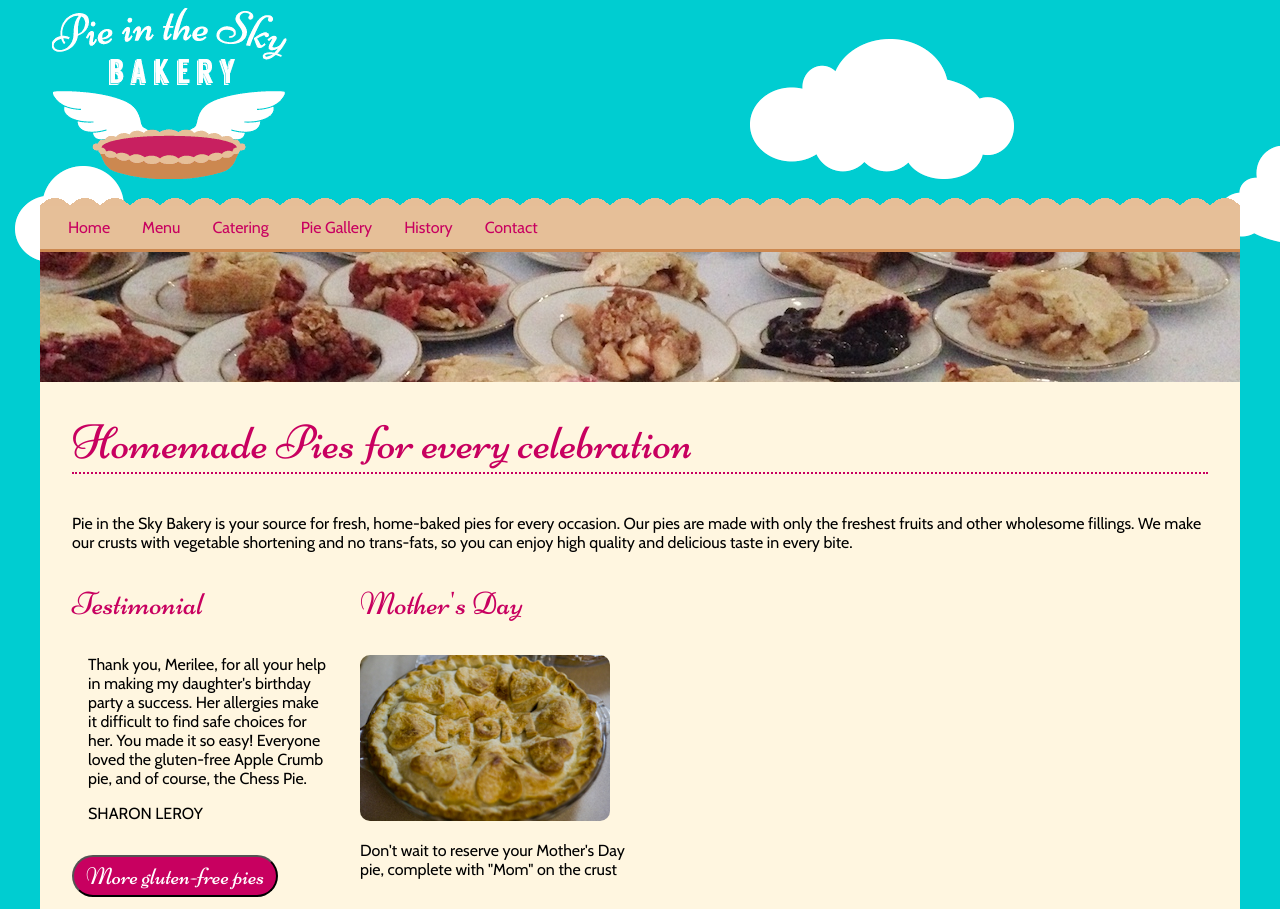
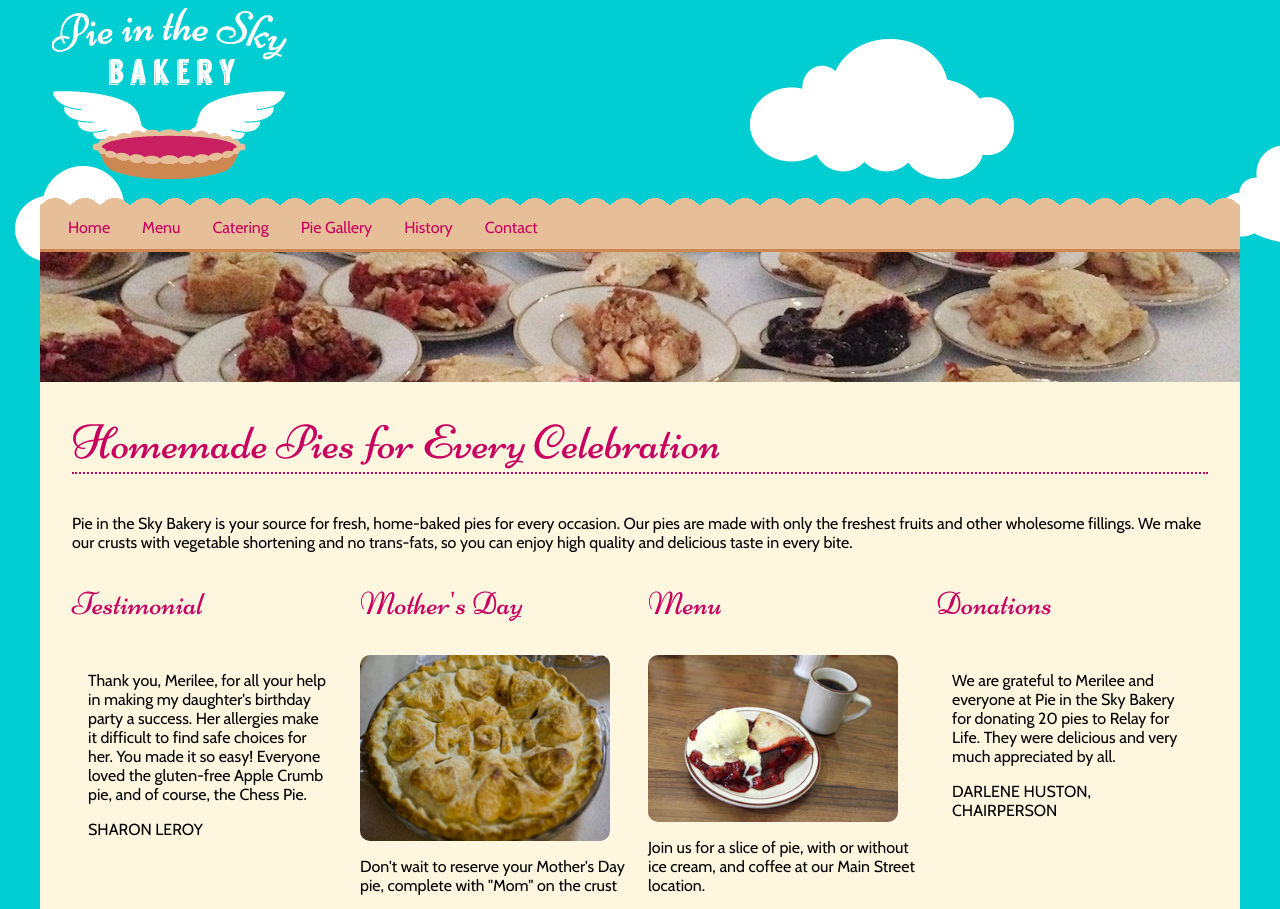
Before and after one commit to rotimi-babalola/pie-in-the-sky, a React app: page / in a window 1280 px wide. Shown: the top 909 px of the page. Built offline with nearby package versions, Linux system fonts and the light colour scheme.

Commit message:
feature: add more content to home page

```diff
--- a/client/src/components/Home.jsx
+++ b/client/src/components/Home.jsx
@@ -1,5 +1,6 @@
 import React from 'react';
 import Header from './common/Header';
+import Button from './common/Button';
 
 import '../styles/scss/home.scss';
 
@@ -8,7 +9,7 @@ const Home = () => (
     <Header />
     <div className="home">
       <main>
-        <h2>Homemade Pies for every celebration</h2>
+        <h2>Homemade Pies for Every Celebration</h2>
         <p>
           Pie in the Sky Bakery is your source for fresh, home-baked pies for
           every occasion. Our pies are made with only the freshest fruits and
@@ -18,9 +19,9 @@ const Home = () => (
         </p>
       </main>
       <div className="homeboxes">
-        <article>
+        <article className="article-container">
           <h3>Testimonial</h3>
-          <blockquote>
+          <blockquote className="flex-grow-one">
             <p>
               Thank you, Merilee, for all your help in making my daughter&apos;s
               birthday party a success. Her allergies make it difficult to find
@@ -29,21 +30,45 @@ const Home = () => (
             </p>
             <cite>Sharon Leroy</cite>
           </blockquote>
-          <p>
-            <button type="button">More gluten-free pies</button>
-          </p>
+          <Button content="More gluten-free pies" />
         </article>
-        <article>
+        <article className="article-container">
           <h3>Mother&apos;s Day</h3>
           <img
             src="client/src/images/mom-pie.jpg"
             alt="Mother's day pies"
-            className="responsive"
+            className="responsive flex-grow-one"
           />
           <p>
             Don&apos;t wait to reserve your Mother&apos;s Day pie, complete with
             &quot;Mom&quot; on the crust
           </p>
+          <Button content="Order now!" />
+        </article>
+        <article className="article-container">
+          <h3>Menu</h3>
+          <img
+            src="client/src/images/pie-coffee.jpg"
+            alt="Mother's day pies"
+            className="responsive flex-grow-onw"
+          />
+          <p>
+            Join us for a slice of pie, with or without ice cream, and coffee at
+            our Main Street location.
+          </p>
+          <Button content="Eat more pie!" />
+        </article>
+        <article className="article-container">
+          <h3>Donations</h3>
+          <blockquote className="flex-grow-one">
+            <p>
+              We are grateful to Merilee and everyone at Pie in the Sky Bakery
+              for donating 20 pies to Relay for Life. They were delicious and
+              very much appreciated by all.
+            </p>
+            <cite>Darlene Huston, Chairperson</cite>
+          </blockquote>
+          <Button content="Let us donate to your cause!" />
         </article>
       </div>
     </div>
--- /dev/null
+++ b/client/src/components/common/Button.jsx
@@ -0,0 +1,16 @@
+import React from 'react';
+import PropTypes from 'prop-types';
+
+import '../../styles/scss/button.scss';
+
+const Button = ({ content }) => (
+  <button type="button" className="button">
+    {content}
+  </button>
+);
+
+Button.propTypes = {
+  content: PropTypes.string.isRequired,
+};
+
+export default Button;
--- /dev/null
+++ b/client/src/styles/css/button.css
@@ -0,0 +1,19 @@
+button, .button {
+  margin-bottom: 2em;
+  background-color: #c80060;
+  color: #fff;
+  font-size: 1.5em;
+  border-radius: 30px;
+  text-decoration: none;
+  font-family: 'Niconne', cursive;
+  padding: 0.2em 0.5em;
+  cursor: pointer; }
+
+.article-container {
+  display: flex;
+  flex-direction: column; }
+  .article-container .flex-grow-one {
+    flex-grow: 1; }
+
+button:hover, .button:hover {
+  background-color: #ad0054; }
--- a/client/src/styles/css/home.css
+++ b/client/src/styles/css/home.css
@@ -22,20 +22,6 @@ blockquote cite {
   padding-bottom: 1em;
   display: block; }
 
-button {
-  margin-bottom: 2em;
-  background-color: #c80060;
-  color: #fff;
-  font-size: 1.5em;
-  border-radius: 30px;
-  text-decoration: none;
-  font-family: 'Niconne', cursive;
-  padding: 0.2em 0.5em;
-  cursor: pointer; }
-
-button:hover {
-  background-color: #ad0054; }
-
 @media (min-width: 550px) {
   .home {
     display: grid;
--- /dev/null
+++ b/client/src/styles/scss/button.scss
@@ -0,0 +1,24 @@
+button, .button {
+  margin-bottom: 2em;
+  background-color: #c80060;
+  color: #fff;
+  font-size: 1.5em;
+  border-radius: 30px;
+  text-decoration: none;
+  font-family: 'Niconne', cursive;
+  padding: 0.2em 0.5em;
+  cursor: pointer;
+}
+
+.article-container {
+  display: flex;
+  flex-direction: column;
+
+  .flex-grow-one {
+    flex-grow: 1;
+  }
+}
+
+button:hover, .button:hover {
+  background-color: #ad0054;
+}
--- a/client/src/styles/scss/home.scss
+++ b/client/src/styles/scss/home.scss
@@ -29,22 +29,6 @@ blockquote cite {
   display: block;
 }
 
-button {
-  margin-bottom: 2em;
-  background-color: #c80060;
-  color: #fff;
-  font-size: 1.5em;
-  border-radius: 30px;
-  text-decoration: none;
-  font-family: 'Niconne', cursive;
-  padding: 0.2em 0.5em;
-  cursor: pointer;
-}
-
-button:hover {
-  background-color: #ad0054;
-}
-
 @media (min-width: 550px) {
   .home {
     display: grid;
--- a/package.json
+++ b/package.json
@@ -62,6 +62,7 @@
     "babel-loader": "^8.0.5",
     "html-webpack-plugin": "^3.2.0",
     "optimize-css-assets-webpack-plugin": "^5.0.1",
+    "prop-types": "^15.7.2",
     "react": "^16.8.6",
     "react-dom": "^16.8.6",
     "react-router-dom": "^5.0.0",
```
Also changed, not shown: client/src/images/pie-coffee.jpg (added).
